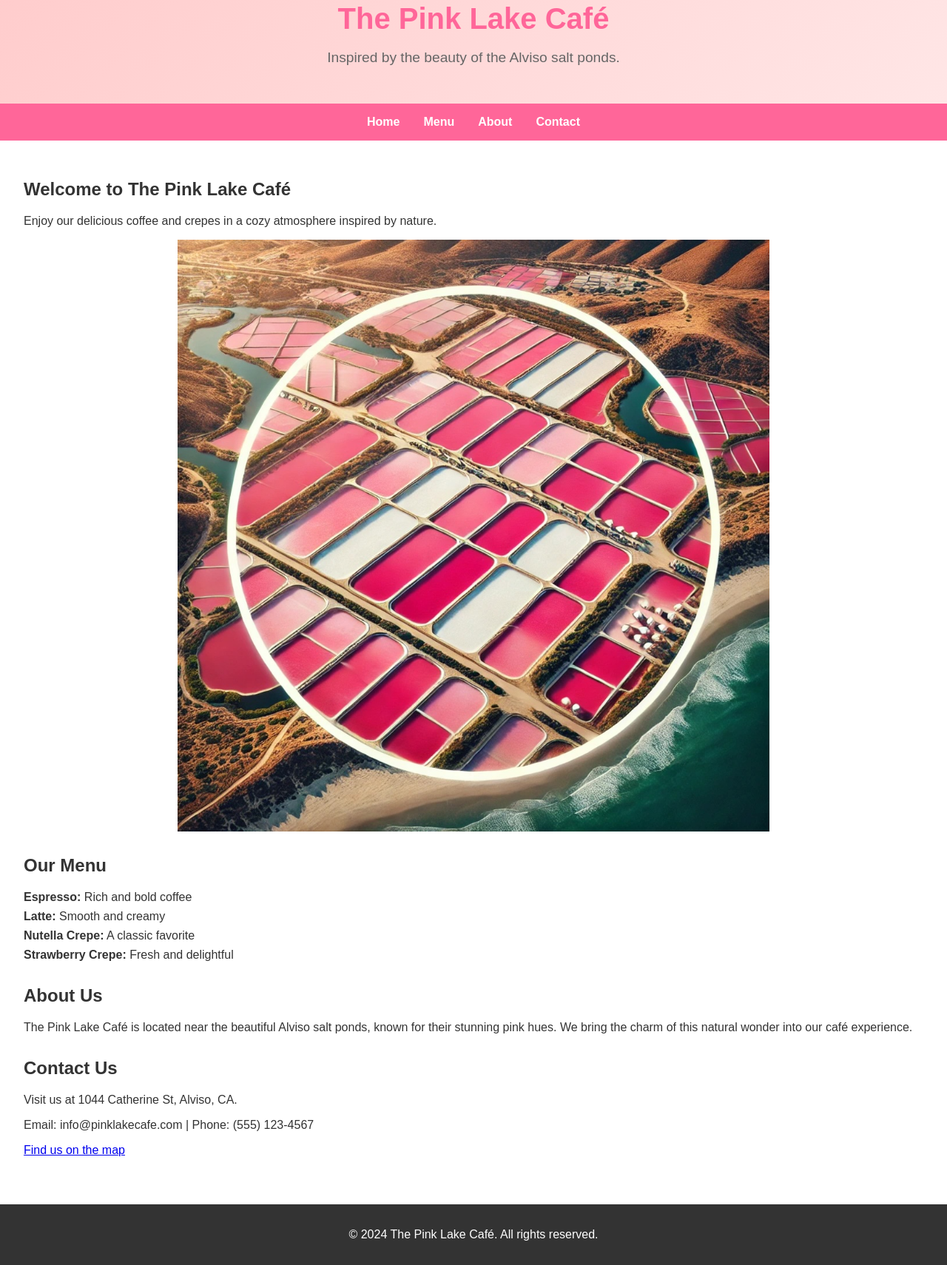
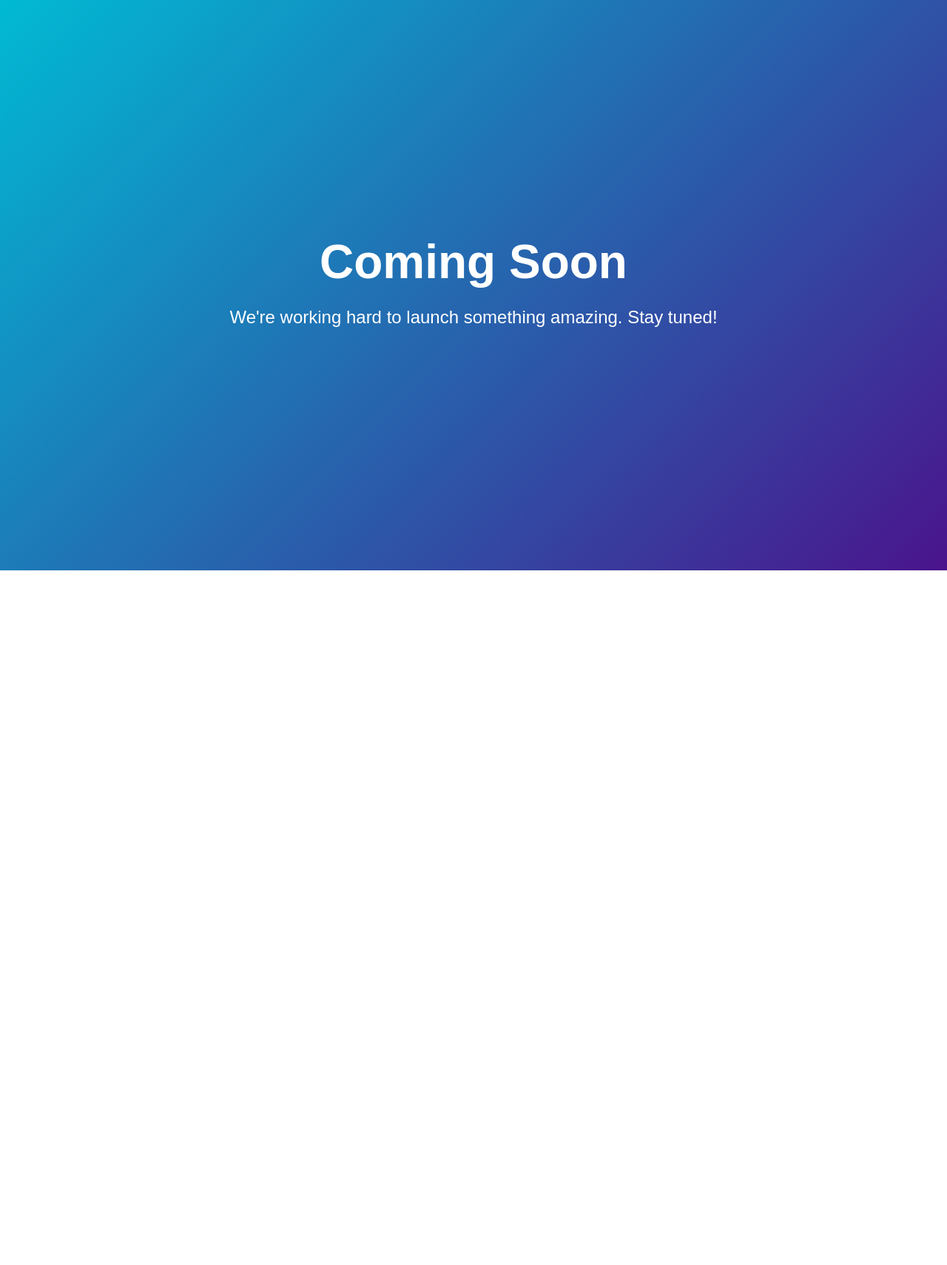
Before and after one commit to nbreil/pinklakecafe, a plain HTML site: page index.html in a window 1280 px wide. Shown: the part 29-1739 px from the top of the page at 74% size. After the commit the page ends 800 px from the top, so only its background shows below. Drawn offline with Linux system fonts and the light colour scheme.

Commit message:
Update index.html

```diff
--- a/index.html
+++ b/index.html
@@ -1,56 +1,46 @@
-
 <!DOCTYPE html>
 <html lang="en">
 <head>
     <meta charset="UTF-8">
     <meta name="viewport" content="width=device-width, initial-scale=1.0">
-    <title>The Pink Lake Café</title>
-    <link rel="stylesheet" href="./style.css">
+    <title>Coming Soon</title>
+    <style>
+        body {
+            margin: 0;
+            padding: 0;
+            display: flex;
+            align-items: center;
+            justify-content: center;
+            height: 100vh;
+            background: linear-gradient(135deg, #00bcd4, #4a148c);
+            font-family: 'Arial', sans-serif;
+            color: #ffffff;
+            text-align: center;
+        }
+
+        .container {
+            animation: fadeIn 2s ease-in-out;
+        }
+
+        h1 {
+            font-size: 4rem;
+            margin-bottom: 20px;
+        }
+
+        p {
+            font-size: 1.5rem;
+        }
+
+        @keyframes fadeIn {
+            from { opacity: 0; }
+            to { opacity: 1; }
+        }
+    </style>
 </head>
 <body>
-    <header class="header">
-        <div class="container">
-            <h1>The Pink Lake Café</h1>
-            <p>Inspired by the beauty of the Alviso salt ponds.</p>
-        </div>
-    </header>
-    <nav class="navbar">
-        <ul>
-            <li><a href="#home">Home</a></li>
-            <li><a href="#menu">Menu</a></li>
-            <li><a href="#about">About</a></li>
-            <li><a href="#contact">Contact</a></li>
-        </ul>
-    </nav>
-    <main>
-        <section id="home" class="home">
-            <h2>Welcome to The Pink Lake Café</h2>
-            <p>Enjoy our delicious coffee and crepes in a cozy atmosphere inspired by nature.</p>
-            <img src="./alviso-pink-ponds.jpg" alt="Alviso pink salt ponds" class="responsive-image">
-        </section>
-
-        <section id="menu" class="menu">
-            <h2>Our Menu</h2>
-            <ul>
-                <li><strong>Espresso:</strong> Rich and bold coffee</li>
-                <li><strong>Latte:</strong> Smooth and creamy</li>
-                <li><strong>Nutella Crepe:</strong> A classic favorite</li>
-                <li><strong>Strawberry Crepe:</strong> Fresh and delightful</li>
-            </ul>
-        </section>
-        <section id="about" class="about">
-            <h2>About Us</h2>
-            <p>The Pink Lake Café is located near the beautiful Alviso salt ponds, known for their stunning pink hues. We bring the charm of this natural wonder into our café experience.</p>
-        </section>
-        <section id="contact" class="contact">
-            <h2>Contact Us</h2>
-            <p>Visit us at 1044 Catherine St, Alviso, CA.</p>
-            <p>Email: info@pinklakecafe.com | Phone: (555) 123-4567</p>
-            <p><a href="https://www.google.com/maps?q=1044+Catherine+St,+Alviso,+CA" target="_blank">Find us on the map</a></p>
-        </section>
-    </main>
-    <footer class="footer">
-        <p>© 2024 The Pink Lake Café. All rights reserved.</p>
-    </footer>
+    <div class="container">
+        <h1>Coming Soon</h1>
+        <p>We're working hard to launch something amazing. Stay tuned!</p>
+    </div>
 </body>
 </html>
```
